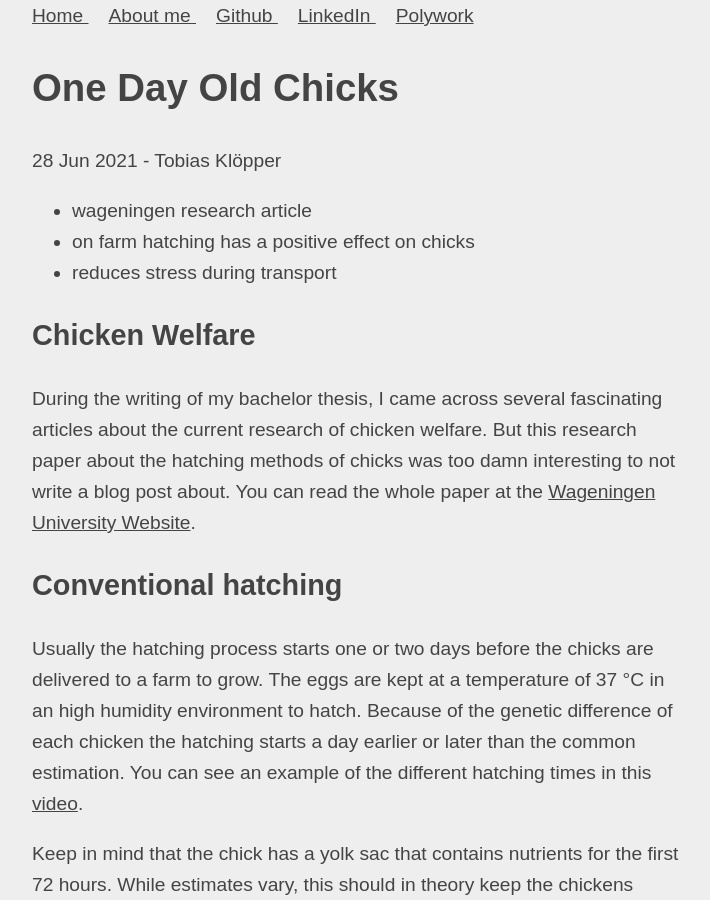
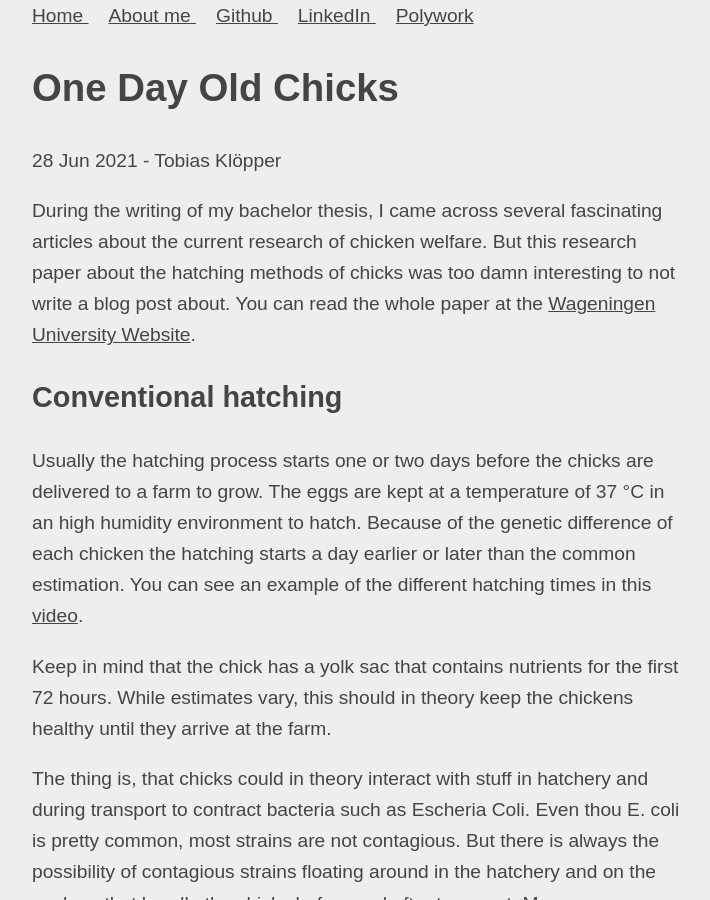
Before and after one commit to Friendscover/my-website, a Jekyll site: the page built from _posts/2021-06-28-one-day-old-chicks.md, in a window 1280 px wide and 900 px high. Shown: the whole window, without its empty margins (283-993 px from the left). Built offline with Jekyll 4.4.1, drawn with Linux system fonts in a browser that asks for light colours.

Commit message:
removed some headings for a cleaner layout style on the front page

```diff
--- a/_posts/2021-06-28-one-day-old-chicks.md
+++ b/_posts/2021-06-28-one-day-old-chicks.md
@@ -2,13 +2,6 @@
 layout: post
 author: Tobias Klöpper
 ---
-
-- wageningen research article
-- on farm hatching has a positive effect on chicks
-- reduces stress during transport
-
-## Chicken Welfare
-
 During the writing of my bachelor thesis, I came across several fascinating articles about the current research of chicken welfare. But this research paper about the hatching methods of chicks was too damn interesting to not write a blog post about. You can read the whole paper at the [Wageningen University Website](https://research.wur.nl/en/publications/day-old-chicken-quality-and-performance-of-broiler-chickens-from-).
 
 ## Conventional hatching
```
Also changed, not shown: _posts/2021-03-11-switching-to-jekyll.md (+0 -7 lines), _posts/2021-04-08-creating-a-discord-pomodoro-bot.md (+0 -7 lines).
